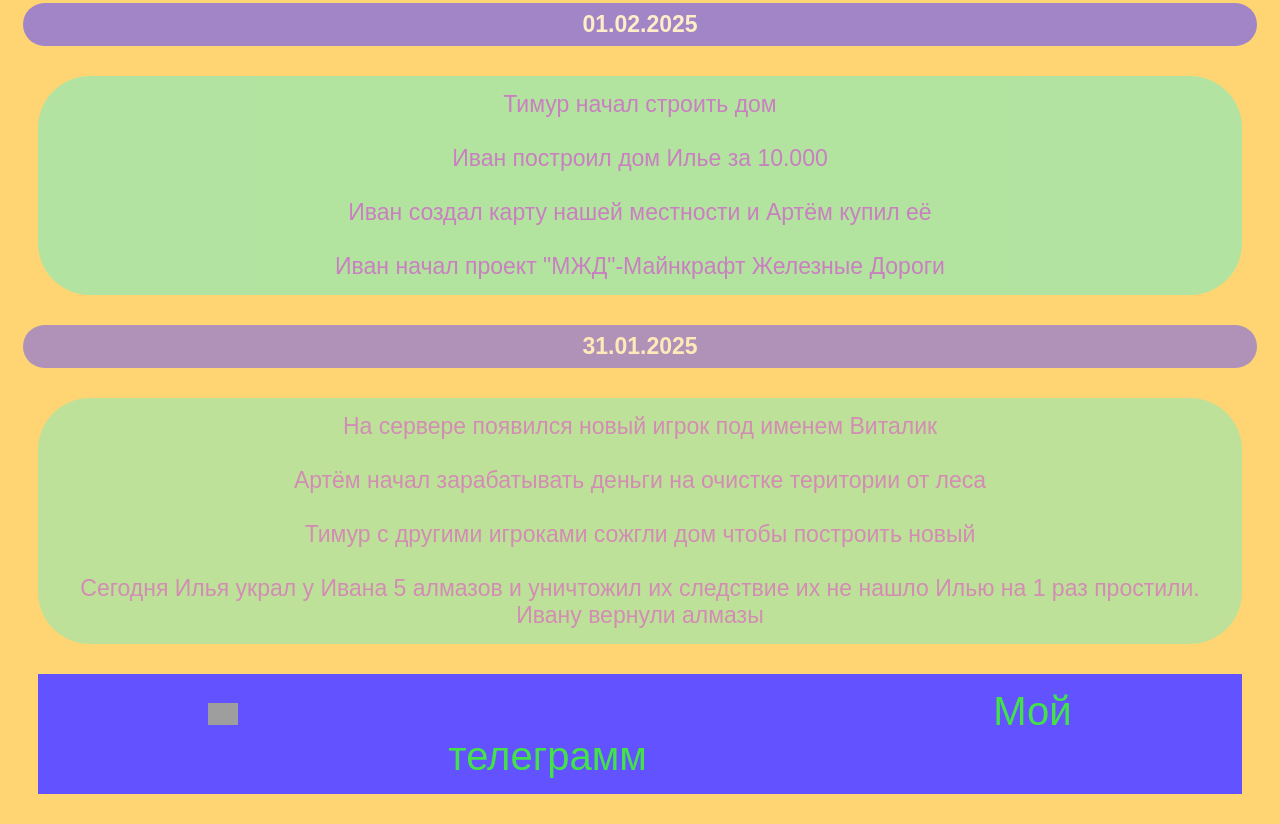
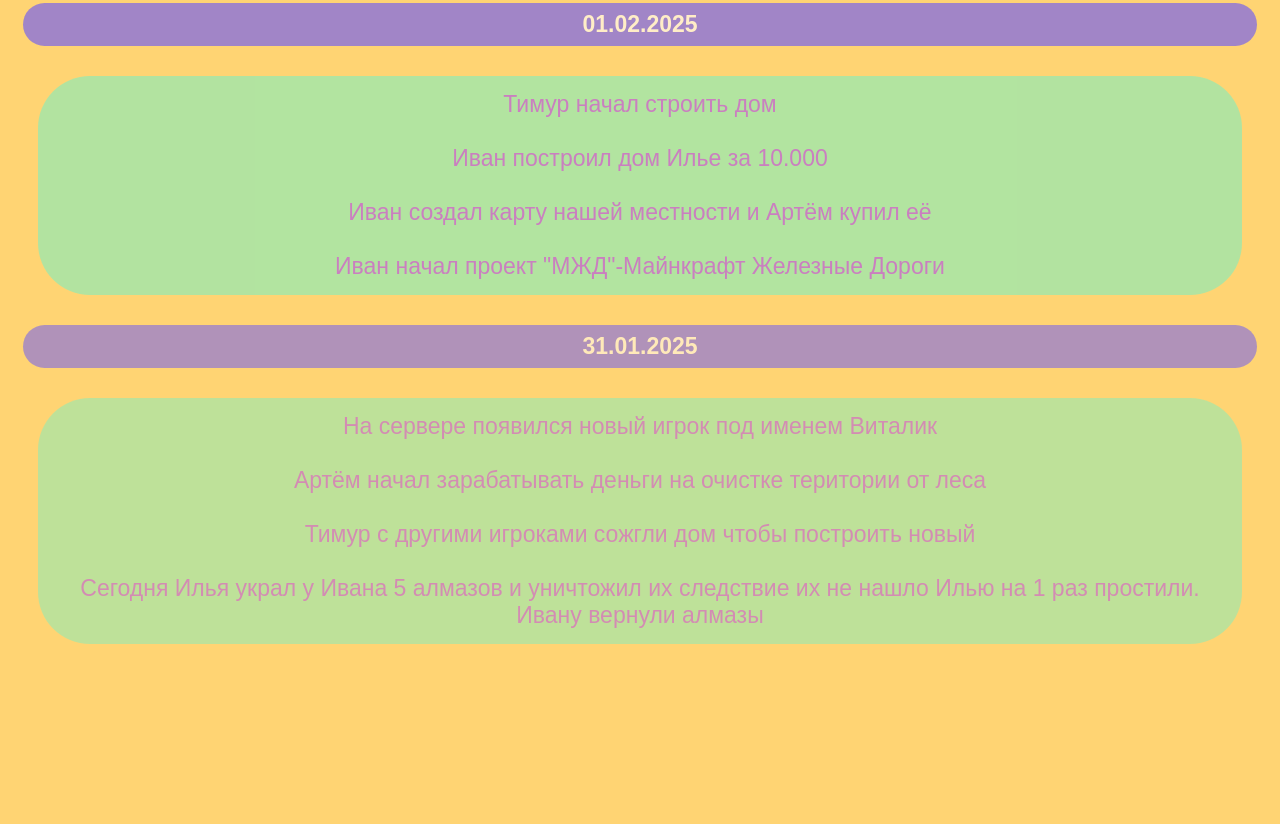
Before and after one commit to Aboba2313/Server-Minecraft-News, a plain HTML site: page index.html in a window 1280 px wide. Shown: the part 781-1605 px from the top of the page. After the commit the page ends 1455 px from the top, so only its background shows below. Drawn offline with Linux system fonts and the light colour scheme; grey boxes are pictures that could not be loaded.

Commit message:
Update index.html

```diff
--- a/index.html
+++ b/index.html
@@ -22,8 +22,5 @@
             <h3 class="newse"> 31.01.2025 </h3>
             <p class="newse">На сервере появился новый игрок под именем Виталик<br><br>Артём начал зарабатывать деньги на очистке територии от леса<br><br>Тимур с другими игроками сожгли дом чтобы построить новый <br><br>Сегодня Илья украл у Ивана 5 алмазов и уничтожил их следствие их не нашло Илью на 1 раз простили. Ивану вернули алмазы</p>
         </main>
-        <footer>
-            <p class="podvall"> <img src="https://encrypted-tbn0.gstatic.com/images?q=tbn:ANd9GcRPNCRi74Wos8Ggwb-KA-Q6oSmFYm5EN7qdaQ&s"class="podval"/><a href="https://t.me/asdghwafwaq">Мой телеграмм</a></p>
-        </footer>
     </body>
 </html>
```
